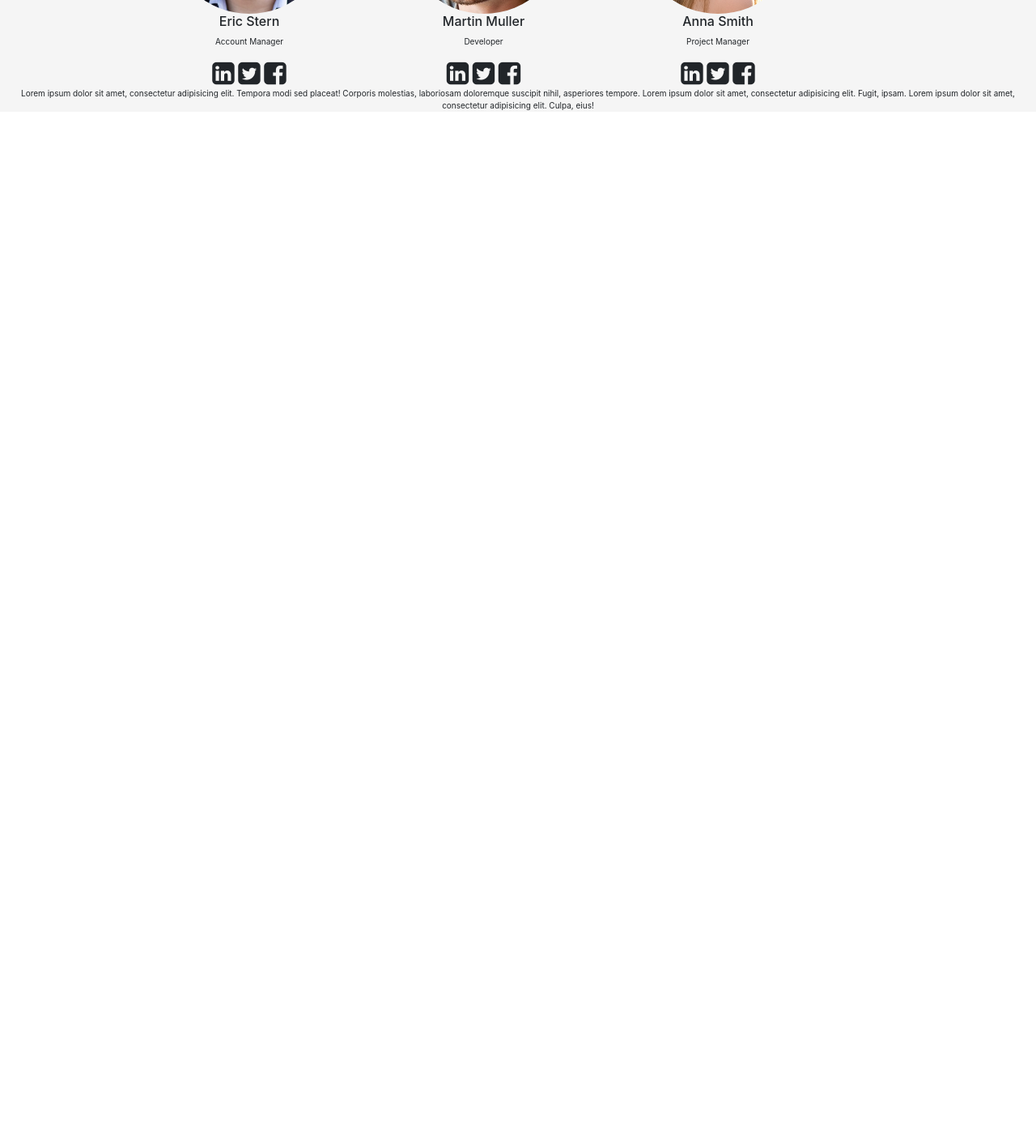
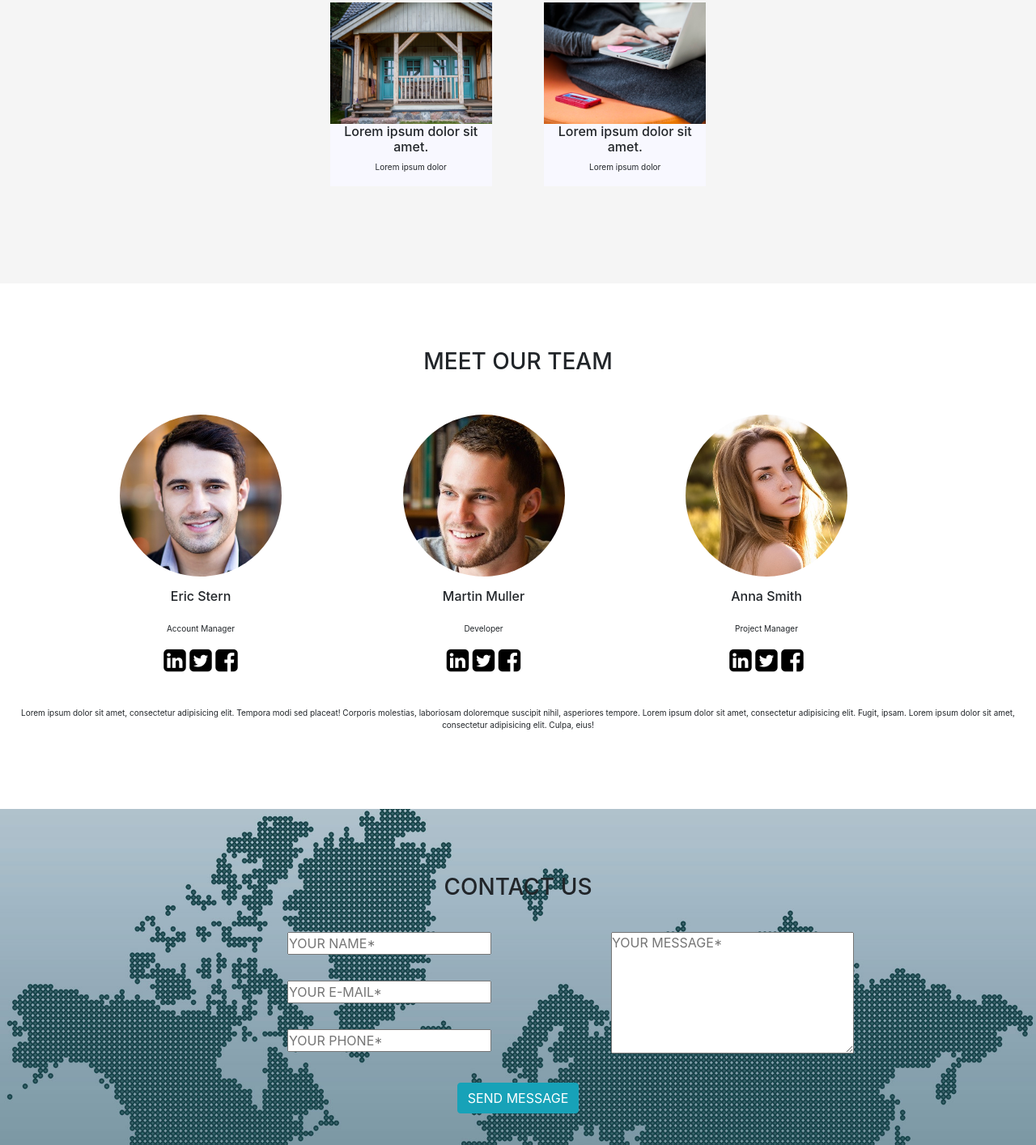
Before and after one commit to mtmpschss/mtmpschss.github.io, a plain HTML site: page warsztaty/Projekt-Bootstrap/index.html in a window 1280 px wide. Shown: the part 1386-2800 px from the top of the page at 81% size. Before the commit the page ends 1540 px from the top, so only its background shows below. Drawn offline with nearby package versions, Linux system fonts and the light colour scheme; a script that the page names is missing; a web font is replaced by a local one.

Commit message:
portfolio

```diff
--- a/warsztaty/Projekt-Bootstrap/css/style.css
+++ b/warsztaty/Projekt-Bootstrap/css/style.css
@@ -30,8 +30,13 @@
     font-style: italic;
 }
 
-section {
+section, footer {
     background-color: whitesmoke;
+    padding: 80px 0;
+}
+
+section:nth-child(2n+1) {
+    background-color: white;
 }
 
 .section-name {
@@ -42,6 +47,7 @@ section {
 .service-icon {
         display: inline-block;
         text-align: center;
+    padding: 40px;
 }
 
 .circle {
@@ -94,6 +100,7 @@ p.icon-description {
     display: inline-block;
     background-color: ghostwhite;
     width: 200px;
+    margin: 40px 30px;
     padding: 0;
 }
 
@@ -123,6 +130,12 @@ p.icon-description {
     display: inline-block;
     padding: 0;
     text-align: center;
+    padding: 40px 0px;
+    margin: 0 30px;
+}
+
+.member-name {
+    padding: 15px 0;
 }
 
 #our-team {
@@ -134,4 +147,109 @@ p.icon-description {
     width: 200px;
 }
 
-#team p {text-align: center;}
+#team p {
+    text-align: center;
+}
+
+
+footer {
+    background-image: url(../img/footer/world-map.jpg);
+    background-size: cover;
+    background-position: center center;
+    height: 80vh;
+}
+
+form {
+    position: relative;
+    margin: 30px auto 0 auto;
+    left: 0;
+    right: 0;
+    box-sizing: border-box;
+}
+
+form div {
+    display: inline-block;
+}
+
+
+.form-data {
+    float: left;
+    width: 300px;
+    text-align: right;
+}
+
+.form-data input:nth-child(2) {
+    box-sizing: content-box;
+    margin: 32px 0;
+}
+
+.message-data {
+    float: right;
+    width: 300px;
+    text-align: left;
+}
+
+#button {
+    display: block;
+    width: 100%;
+    text-align: center;
+    float: none;
+    margin-top: 30px;
+}
+
+#text-message {
+    width: 300px;
+    height: 150px;
+}
+
+
+
+.portfolio-mask {
+    position: relative;
+    text-align: center;
+    width: 200px;
+    height: 150px;
+}
+
+
+
+.icon-plus {
+    position: absolute;
+    color: transparent;
+    margin: 0 auto;
+    left: 0;
+    right: 0;
+    top: 50%;
+    transform: translateY(-50%);
+}
+
+.portfolio-mask:hover{
+    background-color: rgba(175, 238, 238, 0.5);
+    transition: background-color 0.5s;
+}
+
+.portfolio-mask:hover .icon-plus{
+   color: white;
+    transition: color 0.5s;
+}
+
+.media-icons a:link {
+    color: black;
+}
+
+.media-icons i:hover {
+    color: darkturquoise;
+    transition: color 0.5s ease-out;
+}
+
+@keyframes example {
+    0% {transform: rotate(0deg);}
+    50% {background-color: black;}
+    100% {transform: rotate(360deg);}
+}
+
+.circle:hover {
+    animation-name: example;
+    animation-duration: 1s;
+    animation-iteration-count: infinite;
+}
--- a/warsztaty/Projekt-Bootstrap/index.html
+++ b/warsztaty/Projekt-Bootstrap/index.html
@@ -81,31 +81,32 @@
             <div class="row">
                 <div id="gallery-portfolio">
                     <div class="frame-styling col-lg-4 col-md-4 col-6">
-                    <div class="photo1"></div>
+                        <div class="photo1"><div class="portfolio-mask"><i class="fa fa-plus fa-3x icon-plus" aria-hidden="true"></i></div></div>
                         <h6>Lorem ipsum dolor sit amet.</h6>
                         <p class="icon-description">Lorem ipsum dolor</p>
                     </div>
                     <div class="frame-styling col-lg-4 col-md-4 col-6">
-                    <div class="photo2"></div>
+                        <div class="photo2"><div class="portfolio-mask"><i class="fa fa-plus fa-3x icon-plus" aria-hidden="true"></i></div></div>
                         <h6>Lorem ipsum dolor sit amet.</h6>
                         <p class="icon-description">Lorem ipsum dolor</p>
                     </div>
                     <div class="frame-styling col-lg-4 col-md-4 col-6">
-                    <div class="photo3"></div>
+                        <div class="photo3"><div class="portfolio-mask"><i class="fa fa-plus fa-3x icon-plus" aria-hidden="true"></i></div></div>
                         <h6>Lorem ipsum dolor sit amet.</h6>
                         <p class="icon-description">Lorem ipsum dolor</p>
                     </div>
                     <div class="frame-styling col-lg-4 col-md-4 col-6">
-                    <div class="photo4"></div>
-                    <h6>Lorem ipsum dolor sit amet.</h6>
-                <p class="icon-description">Lorem ipsum dolor</p></div>
-                    <div class="frame-styling col-lg-4 col-md-4 col-6">
-                        <div class="photo5"></div>
+                        <div class="photo4"><div class="portfolio-mask"><i class="fa fa-plus fa-3x icon-plus" aria-hidden="true"></i></div></div>
                         <h6>Lorem ipsum dolor sit amet.</h6>
                         <p class="icon-description">Lorem ipsum dolor</p>
                     </div>
                     <div class="frame-styling col-lg-4 col-md-4 col-6">
-                        <div class="photo6"></div>
+                        <div class="photo5"><div class="portfolio-mask"><i class="fa fa-plus fa-3x icon-plus" aria-hidden="true"></i></div></div>
+                        <h6>Lorem ipsum dolor sit amet.</h6>
+                        <p class="icon-description">Lorem ipsum dolor</p>
+                    </div>
+                    <div class="frame-styling col-lg-4 col-md-4 col-6">
+                        <div class="photo6"><div class="portfolio-mask"><i class="fa fa-plus fa-3x icon-plus" aria-hidden="true"></i></div></div>
                         <h6>Lorem ipsum dolor sit amet.</h6>
                         <p class="icon-description">Lorem ipsum dolor</p>
                     </div>
@@ -127,32 +128,63 @@
                 <div id="our-team">
                     <div class="members col-lg-3 col-md-3 col-6">
                         <div class="team-member-photo" id="team-member-1"></div>
-            <div class="member-description"><h6 class="member-name">Eric Stern</h6>
-            <p class="member-role icon-description">Account Manager</p></div>
-            <div class="media-icons"><i class="fa fa-linkedin-square fa-2x" aria-hidden="true"></i>
-<i class="fa fa-twitter-square fa-2x" aria-hidden="true"></i>
-<i class="fa fa-facebook-square fa-2x" aria-hidden="true"></i></div>
+                        <div class="member-description">
+                            <h6 class="member-name">Eric Stern</h6>
+                            <p class="member-role icon-description">Account Manager</p>
+                        </div>
+                        <div class="media-icons"><a href="www.linkedin.com"><i class="fa fa-linkedin-square fa-2x" aria-hidden="true"></i></a>
+                            <a href="www.twitter.com"><i class="fa fa-twitter-square fa-2x" aria-hidden="true"></i></a>
+                            <a href="www.facebook.com"><a href="www.facebook.com"><i class="fa fa-facebook-square fa-2x" aria-hidden="true"></i></a></a></div>
                     </div>
                     <div class="members col-lg-3 col-md-3 col-6">
                         <div class="team-member-photo" id="team-member-2"></div>
-            <div class="member-description"><h6 class="member-name">Martin Muller</h6>
-            <p class="member-role icon-description">Developer</p></div>
-            <div class="media-icons"><i class="fa fa-linkedin-square fa-2x" aria-hidden="true"></i>
-<i class="fa fa-twitter-square fa-2x" aria-hidden="true"></i>
-<i class="fa fa-facebook-square fa-2x" aria-hidden="true"></i></div>
+                        <div class="member-description">
+                            <h6 class="member-name">Martin Muller</h6>
+                            <p class="member-role icon-description">Developer</p>
+                        </div>
+                        <div class="media-icons"><a href="www.linkedin.com"><i class="fa fa-linkedin-square fa-2x" aria-hidden="true"></i></a>
+                            <a href="www.twitter.com"><i class="fa fa-twitter-square fa-2x" aria-hidden="true"></i></a>
+                            <a href="www.facebook.com"><i class="fa fa-facebook-square fa-2x" aria-hidden="true"></i></a></div>
                     </div>
                     <div class="members col-lg-3 col-md-3 col-6">
                         <div class="team-member-photo" id="team-member-3"></div>
-            <div class="member-description"><h6 class="member-name">Anna Smith</h6>
-            <p class="member-role icon-description">Project Manager</p></div>
-            <div class="media-icons"><i class="fa fa-linkedin-square fa-2x" aria-hidden="true"></i>
-<i class="fa fa-twitter-square fa-2x" aria-hidden="true"></i>
-<i class="fa fa-facebook-square fa-2x" aria-hidden="true"></i></div>
+                        <div class="member-description">
+                            <h6 class="member-name">Anna Smith</h6>
+                            <p class="member-role icon-description">Project Manager</p>
                         </div>
-    </div></div></div>
+                        <div class="media-icons"><a href="www.linkedin.com"><i class="fa fa-linkedin-square fa-2x" aria-hidden="true"></i></a>
+                            <a href="www.twitter.com"><i class="fa fa-twitter-square fa-2x" aria-hidden="true"></i></a>
+                            <a href="www.facebook.com"><i class="fa fa-facebook-square fa-2x" aria-hidden="true"></i></a></div>
+                    </div>
+                </div>
+            </div>
+        </div>
         <p class="icon-description">Lorem ipsum dolor sit amet, consectetur adipisicing elit. Tempora modi sed placeat! Corporis molestias, laboriosam doloremque suscipit nihil, asperiores tempore. Lorem ipsum dolor sit amet, consectetur adipisicing elit. Fugit, ipsam. Lorem ipsum dolor sit amet, consectetur adipisicing elit. Culpa, eius!</p>
+    </section>
 
-</section>
+    <footer id="contact">
+
+        <div>
+            <h3 class="text-uppercase section-name contact-section">contact us</h3>
+        </div>
+
+        <div class="container">
+            <div class="row">
+                <form action="#" method="get">
+                    <div class="form-data col-lg-4 sol-sm-4 col-12">
+                        <input type="text" name="imie-nazwisko" id="imie" class="text-uppercase" placeholder="your name*" autocomplete="on" required>
+                        <input type="email" name="mail" id="adres-email" class="text-uppercase" placeholder="your e-mail*" autocomplete="on" required>
+                        <input type="tel" name="tel-number" id="telephone" class="text-uppercase" placeholder="your phone*" autocomplete="on" required></div>
+                    <div class="message-data col-lg-4 sol-sm-4 col-12">
+                        <textarea name="message" id="text-message" class="text-uppercase" placeholder="your message*" autocomplete="on" required></textarea></div>
+
+
+                </form>
+                                    <div id="button"><button type="button" class="btn btn-info text-uppercase">Send message</button></div>
+            </div>
+        </div>
+
+    </footer>
 
 
     <!-- Podpięcie jQuery, Bootstrap i JS -->
--- a/warsztaty/Projekt-Bootstrap/js/main.js
+++ b/warsztaty/Projekt-Bootstrap/js/main.js
@@ -1 +1,11 @@
 'use strict';
+
+$(document).ready(function() {
+
+
+
+
+
+
+
+});
```
Lines whose indentation alone changed are shown as unchanged.
